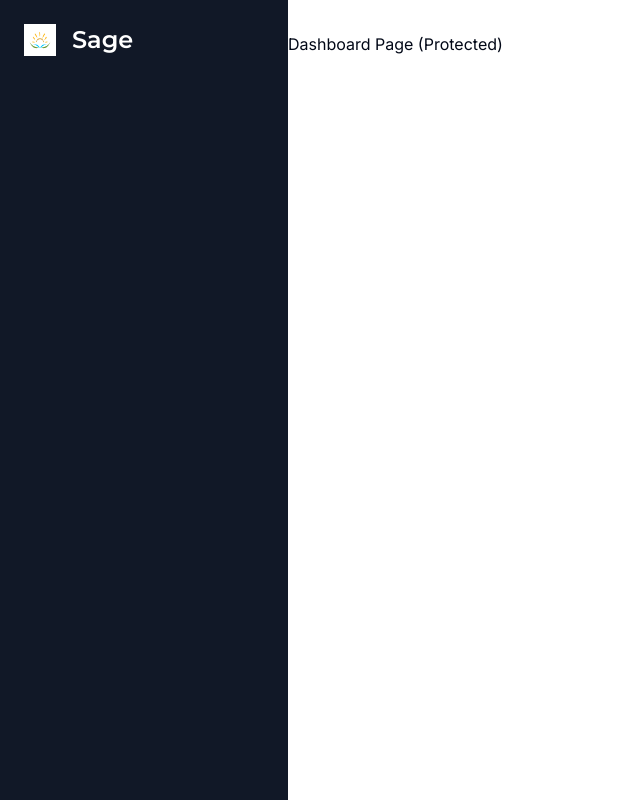
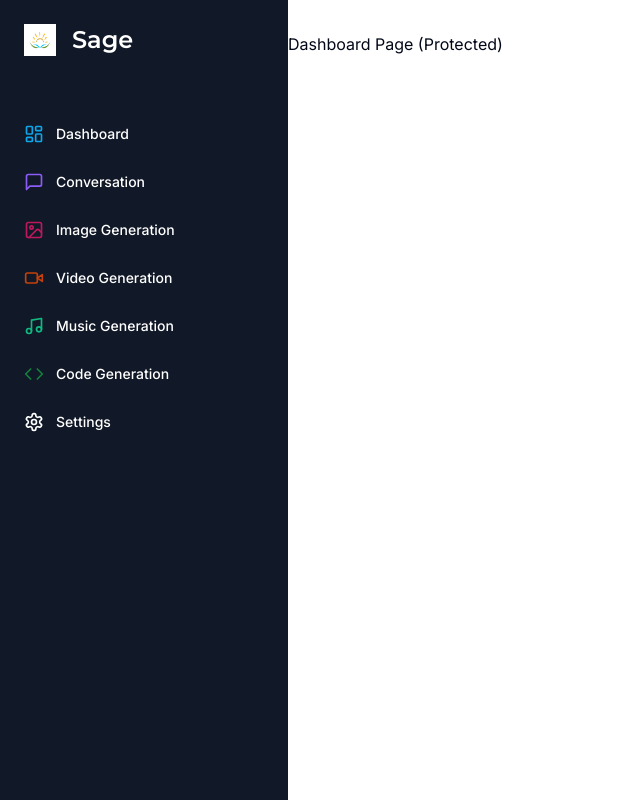
Before and after one commit to dialite/Sage, a Next.js app: page /dashboard in a window 1280 px wide. Shown: the whole page, without its empty margins (0-640 px from the left). Built offline with nearby package versions, Linux system fonts and the light colour scheme.

Commit message:
Add contents to sidebar, style them, make it mobile responsive, and apply sheet setting for toogle

```diff
--- /dev/null
+++ b/components/mobile-sidebar.tsx
@@ -0,0 +1,23 @@
+"use client";
+
+import { Menu } from "../node_modules/lucide-react";
+import { Button } from "@/components/ui/button";
+import { Sheet, SheetContent, SheetTrigger } from "@/components/ui/sheet";
+import Sidebar from "@/components/sidebar";
+
+const MobileSidebar = () => {
+  return (
+    <Sheet>
+      <SheetTrigger>
+        <Button variant="ghost" size="icon" className="md:hidden">
+          <Menu />
+        </Button>
+      </SheetTrigger>
+      <SheetContent side="left" className="p-0">
+        <Sidebar />
+      </SheetContent>
+    </Sheet>
+  );
+};
+
+export default MobileSidebar;
--- a/components/navbar.tsx
+++ b/components/navbar.tsx
@@ -1,13 +1,10 @@
-import { Button } from "@/components/ui/button";
-import { Menu } from "../node_modules/lucide-react";
 import { UserButton } from "@clerk/nextjs";
+import MobileSidebar from "@/components/mobile-sidebar";
 
 const Navbar = () => {
   return (
     <div className="flex items-center p-4">
-      <Button variant="ghost" size="icon" className="md:hidden">
-        <Menu />
-      </Button>
+      <MobileSidebar />
       <div className="flex w-full justify-end">
         <UserButton afterSignOutUrl="/" />
       </div>
--- a/components/sidebar.tsx
+++ b/components/sidebar.tsx
@@ -5,11 +5,64 @@
 import { Montserrat } from "next/font/google";
 
 import { cn } from "@/lib/utils";
+import {
+  Code,
+  ImageIcon,
+  LayoutDashboard,
+  MessageSquare,
+  Music,
+  Settings,
+  VideoIcon,
+} from "../node_modules/lucide-react";
 
 const montserrat = Montserrat({
   weight: "600",
   subsets: ["latin"],
 });
+
+const routes = [
+  {
+    label: "Dashboard",
+    icon: LayoutDashboard,
+    href: "/dashboard",
+    color: "text-sky-500",
+  },
+  {
+    label: "Conversation",
+    icon: MessageSquare,
+    href: "/conversation",
+    color: "text-violet-500",
+  },
+  {
+    label: "Image Generation",
+    icon: ImageIcon,
+    href: "/image",
+    color: "text-pink-700",
+  },
+  {
+    label: "Video Generation",
+    icon: VideoIcon,
+    href: "/video",
+    color: "text-orange-700",
+  },
+  {
+    label: "Music Generation",
+    icon: Music,
+    href: "/music",
+    color: "text-emerald-500",
+  },
+  {
+    label: "Code Generation",
+    icon: Code,
+    href: "/code",
+    color: "text-green-700",
+  },
+  {
+    label: "Settings",
+    icon: Settings,
+    href: "/settings",
+  },
+];
 
 const Sidebar = () => {
   return (
@@ -23,6 +76,20 @@
             Sage
           </h1>
         </Link>
+        <div className="space-y-1">
+          {routes.map((route) => (
+            <Link
+              href={route.href}
+              key={route.href}
+              className="text-sm group flex p-3 w-full justify-start font-medium cursor-pointer hover:text-white hover:bg-white/10 rounded-lg transition"
+            >
+              <div className="flex items-center flex-1">
+                <route.icon className={cn("h-5 w-5 mr-3", route.color)} />
+                {route.label}
+              </div>
+            </Link>
+          ))}
+        </div>
       </div>
     </div>
   );
--- /dev/null
+++ b/components/ui/sheet.tsx
@@ -0,0 +1,144 @@
+"use client";
+
+import * as React from "react";
+import * as SheetPrimitive from "@radix-ui/react-dialog";
+import { cva, type VariantProps } from "class-variance-authority";
+import { X } from "../../node_modules/lucide-react";
+
+import { cn } from "@/lib/utils";
+
+const Sheet = SheetPrimitive.Root;
+
+const SheetTrigger = SheetPrimitive.Trigger;
+
+const SheetClose = SheetPrimitive.Close;
+
+const SheetPortal = ({
+  className,
+  ...props
+}: SheetPrimitive.DialogPortalProps) => (
+  <SheetPrimitive.Portal className={cn(className)} {...props} />
+);
+SheetPortal.displayName = SheetPrimitive.Portal.displayName;
+
+const SheetOverlay = React.forwardRef<
+  React.ElementRef<typeof SheetPrimitive.Overlay>,
+  React.ComponentPropsWithoutRef<typeof SheetPrimitive.Overlay>
+>(({ className, ...props }, ref) => (
+  <SheetPrimitive.Overlay
+    className={cn(
+      "fixed inset-0 z-50 bg-background/80 backdrop-blur-sm data-[state=open]:animate-in data-[state=closed]:animate-out data-[state=closed]:fade-out-0 data-[state=open]:fade-in-0",
+      className
+    )}
+    {...props}
+    ref={ref}
+  />
+));
+SheetOverlay.displayName = SheetPrimitive.Overlay.displayName;
+
+const sheetVariants = cva(
+  "fixed z-50 gap-4 bg-background p-6 shadow-lg transition ease-in-out data-[state=open]:animate-in data-[state=closed]:animate-out data-[state=closed]:duration-300 data-[state=open]:duration-500",
+  {
+    variants: {
+      side: {
+        top: "inset-x-0 top-0 border-b data-[state=closed]:slide-out-to-top data-[state=open]:slide-in-from-top",
+        bottom:
+          "inset-x-0 bottom-0 border-t data-[state=closed]:slide-out-to-bottom data-[state=open]:slide-in-from-bottom",
+        left: "inset-y-0 left-0 h-full w-3/4 border-r data-[state=closed]:slide-out-to-left data-[state=open]:slide-in-from-left sm:max-w-sm",
+        right:
+          "inset-y-0 right-0 h-full w-3/4  border-l data-[state=closed]:slide-out-to-right data-[state=open]:slide-in-from-right sm:max-w-sm",
+      },
+    },
+    defaultVariants: {
+      side: "right",
+    },
+  }
+);
+
+interface SheetContentProps
+  extends React.ComponentPropsWithoutRef<typeof SheetPrimitive.Content>,
+    VariantProps<typeof sheetVariants> {}
+
+const SheetContent = React.forwardRef<
+  React.ElementRef<typeof SheetPrimitive.Content>,
+  SheetContentProps
+>(({ side = "right", className, children, ...props }, ref) => (
+  <SheetPortal>
+    <SheetOverlay />
+    <SheetPrimitive.Content
+      ref={ref}
+      className={cn(sheetVariants({ side }), className)}
+      {...props}
+    >
+      {children}
+      <SheetPrimitive.Close className="absolute right-4 top-4 rounded-sm opacity-70 ring-offset-background transition-opacity hover:opacity-100 focus:outline-none focus:ring-2 focus:ring-ring focus:ring-offset-2 disabled:pointer-events-none data-[state=open]:bg-secondary">
+        <X className="h-4 w-4" />
+        <span className="sr-only">Close</span>
+      </SheetPrimitive.Close>
+    </SheetPrimitive.Content>
+  </SheetPortal>
+));
+SheetContent.displayName = SheetPrimitive.Content.displayName;
+
+const SheetHeader = ({
+  className,
+  ...props
+}: React.HTMLAttributes<HTMLDivElement>) => (
+  <div
+    className={cn(
+      "flex flex-col space-y-2 text-center sm:text-left",
+      className
+    )}
+    {...props}
+  />
+);
+SheetHeader.displayName = "SheetHeader";
+
+const SheetFooter = ({
+  className,
+  ...props
+}: React.HTMLAttributes<HTMLDivElement>) => (
+  <div
+    className={cn(
+      "flex flex-col-reverse sm:flex-row sm:justify-end sm:space-x-2",
+      className
+    )}
+    {...props}
+  />
+);
+SheetFooter.displayName = "SheetFooter";
+
+const SheetTitle = React.forwardRef<
+  React.ElementRef<typeof SheetPrimitive.Title>,
+  React.ComponentPropsWithoutRef<typeof SheetPrimitive.Title>
+>(({ className, ...props }, ref) => (
+  <SheetPrimitive.Title
+    ref={ref}
+    className={cn("text-lg font-semibold text-foreground", className)}
+    {...props}
+  />
+));
+SheetTitle.displayName = SheetPrimitive.Title.displayName;
+
+const SheetDescription = React.forwardRef<
+  React.ElementRef<typeof SheetPrimitive.Description>,
+  React.ComponentPropsWithoutRef<typeof SheetPrimitive.Description>
+>(({ className, ...props }, ref) => (
+  <SheetPrimitive.Description
+    ref={ref}
+    className={cn("text-sm text-muted-foreground", className)}
+    {...props}
+  />
+));
+SheetDescription.displayName = SheetPrimitive.Description.displayName;
+
+export {
+  Sheet,
+  SheetTrigger,
+  SheetClose,
+  SheetContent,
+  SheetHeader,
+  SheetFooter,
+  SheetTitle,
+  SheetDescription,
+};
--- a/package.json
+++ b/package.json
@@ -10,6 +10,7 @@
   },
   "dependencies": {
     "@clerk/nextjs": "^4.23.2",
+    "@radix-ui/react-dialog": "^1.0.4",
     "@radix-ui/react-slot": "^1.0.2",
     "@types/node": "20.4.10",
     "@types/react": "18.2.20",
```
Also changed, not shown: 1 other file (tests, documents, lock files or other folders).
